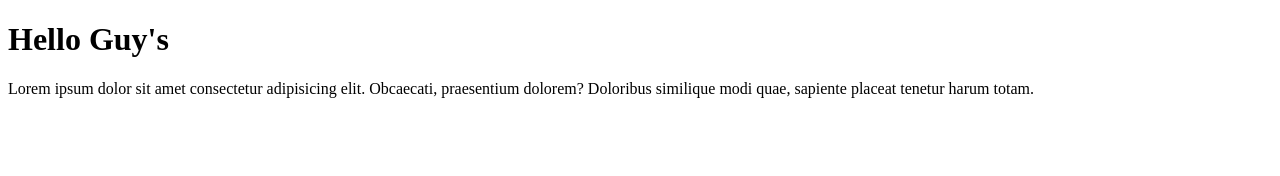
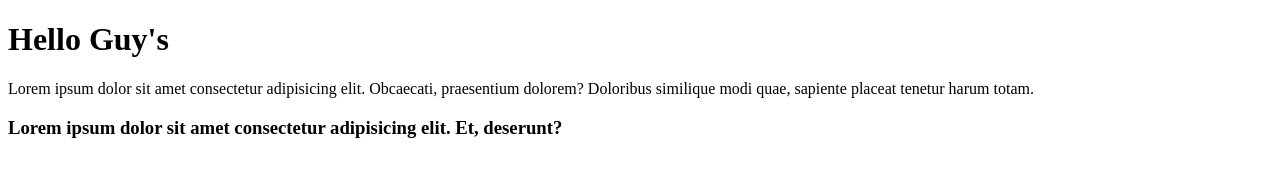
Before and after one commit to MAURYA61/learn-git, a plain HTML site: page index.html in a window 1280 px wide. Drawn offline with Linux system fonts and the light colour scheme.

Commit message:
add h3 tag

```diff
--- a/index.html
+++ b/index.html
@@ -8,5 +8,6 @@
 <body>
     <h1>Hello Guy's</h1>
     <p>Lorem ipsum dolor sit amet consectetur adipisicing elit. Obcaecati, praesentium dolorem? Doloribus similique modi quae, sapiente placeat tenetur harum totam.</p>
+    <div><h3>Lorem ipsum dolor sit amet consectetur adipisicing elit. Et, deserunt?</h3></div>
 </body>
 </html>
```
